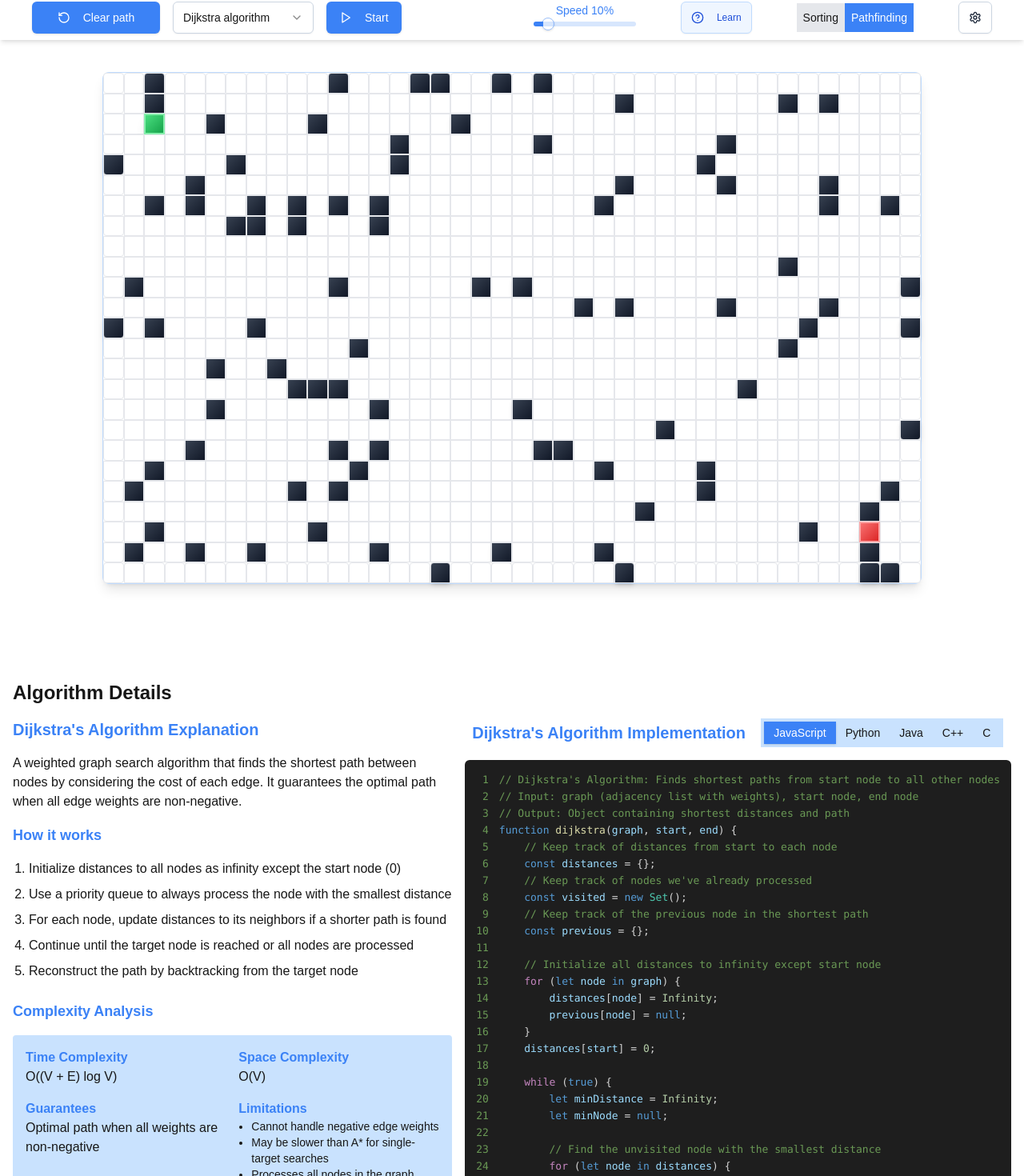
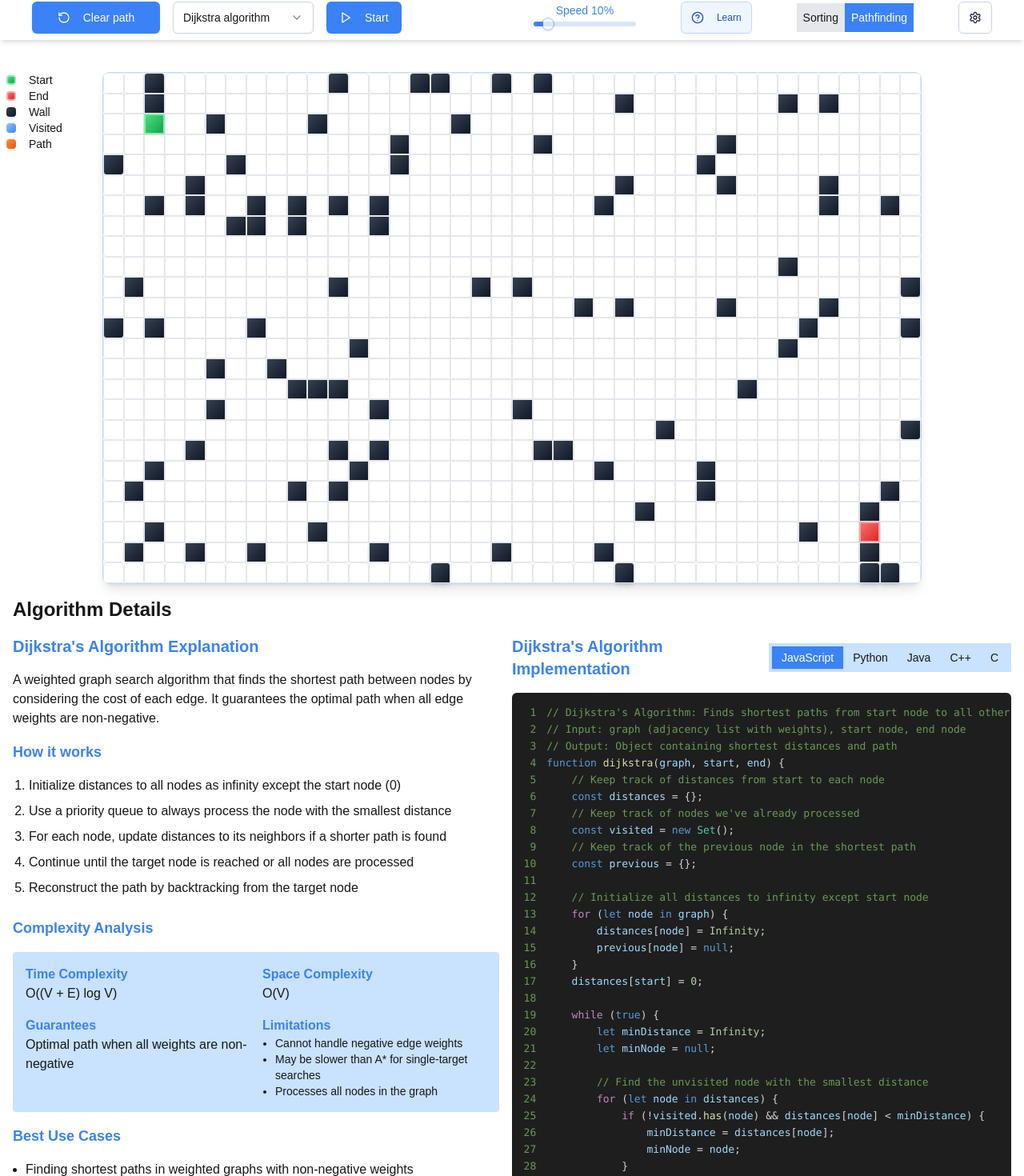
Before and after one commit to mmal3k/algorithms-visualizer, a Next.js app: page /visualizer/pathfinding in a window 1280 px wide. Shown: the part 6-1476 px from the top of the page at 80% size. Built offline with nearby package versions, Linux system fonts and the light colour scheme.

Commit message:
add legend

```diff
--- a/src/app/visualizer/pathfinding/page.tsx
+++ b/src/app/visualizer/pathfinding/page.tsx
@@ -588,7 +588,29 @@ export default function PathfindingVisualizer() {
       </div>
 
       {/* Main Visualization area */}
-      <div className="flex-1 flex items-center justify-center py-4 sm:py-10 px-4 sm:px-0">
+      <div className="relative flex-1 flex items-center justify-center pt-10 px-4 sm:px-0">
+        <div className="text-sm font-medium absolute flex md:flex-col -top-4 md:top-10 left-2 w-20 h-20 gap-2 md:gap-0">
+          <div className="flex items-center gap-1 md:gap-4">
+            <div className="w-3 h-3 rounded-sm bg-gradient-to-br from-green-400 to-green-600 shadow-lg border-2 border-green-300"></div>
+            Start
+          </div>
+          <div className="flex items-center gap-1 md:gap-4">
+            <div className="w-3 h-3 rounded-sm bg-gradient-to-br from-red-400 to-red-600 shadow-lg border-2 border-red-300"></div>
+            End
+          </div>
+          <div className="flex items-center gap-1 md:gap-4">
+            <div className="w-3 h-3 rounded-sm bg-gradient-to-br from-gray-700 to-gray-900 shadow-md"></div>
+            Wall
+          </div>
+          <div className="flex items-center gap-1 md:gap-4">
+            <div className="w-3 h-3 rounded-sm bg-gradient-to-br from-blue-300 to-blue-500 shadow-sm"></div>
+            Visited
+          </div>
+          <div className="flex items-center gap-1 md:gap-4">
+            <div className="w-3 h-3 rounded-sm bg-gradient-to-br from-orange-400 to-orange-600 shadow-lg"></div>
+            Path
+          </div>
+        </div>
         <div
           className={`grid rounded-lg shadow-lg border border-blue-200`}
           style={{
--- a/src/app/visualizer/sorting/page.tsx
+++ b/src/app/visualizer/sorting/page.tsx
@@ -186,7 +186,7 @@ export default function SortingVisualizer() {
   };
 
   return (
-    <div className="flex flex-col items-center gap-8">
+    <div className="relative flex flex-col items-center gap-8">
       <div className="flex flex-wrap items-center gap-4 py-2 shadow-md backdrop-blur w-full px-4 sm:px-10 bg-ui-background/50">
         <div className="flex flex-wrap items-center gap-4 w-full sm:w-auto">
           <Button
@@ -393,6 +393,20 @@ export default function SortingVisualizer() {
         </div>
       </div>
 
+      <div className="text-sm font-medium absolute flex gap-2 md:gap-0 md:flex-col top-52 md:top-20 left-2 w-30 h-20">
+        <div className="flex items-center gap-1 md:gap-4">
+          <div className="w-3 h-3 rounded-sm bg-gradient-to-t from-sort-sorted to-sort-sorted/80"></div>
+          Sorted
+        </div>
+        <div className="flex items-center gap-1 md:gap-4">
+          <div className="w-3 h-3 rounded-sm bg-gradient-to-t from-sort-swapping to-sort-swapping/80 shadow-lg"></div>
+          Swapping
+        </div>
+        <div className="flex items-center gap-1 md:gap-4">
+          <div className="w-3 h-3 rounded-sm bg-gradient-to-t from-sort-comparing to-sort-comparing/80 shadow-lg"></div>
+          Comparing
+        </div>
+      </div>
       <div className="flex items-end gap-1 h-[400px] w-full max-w-6xl mt-20 px-4 sm:px-0">
         {array.map((value, index) => (
           <div
--- a/src/components/learn/AlgorithmExplanation.tsx
+++ b/src/components/learn/AlgorithmExplanation.tsx
@@ -39,7 +39,10 @@ export default function AlgorithmExplanation({
       : (getPathfindingInfo(algorithm) as PathfindingAlgorithmInfo);
 
   return (
-    <div id="learn" className="mt-20 w-full px-4">
+    <div
+      id="learn"
+      className={`${type === "sorting" ? "mt-10" : "mt-4"} w-full px-4`}
+    >
       <h2 className="text-2xl font-bold mb-4">Algorithm Details</h2>
       <div className="flex flex-col md:flex-row gap-4">
         {/* algorithms explanation */}
@@ -118,7 +121,7 @@ export default function AlgorithmExplanation({
           </ul>
         </div>
         {/* algorithm code */}
-        <div className="md :w-1/2">
+        <div className="md:w-1/2">
           <CodeDisplay algorithm={algorithm} type={type} />
         </div>
       </div>
```
